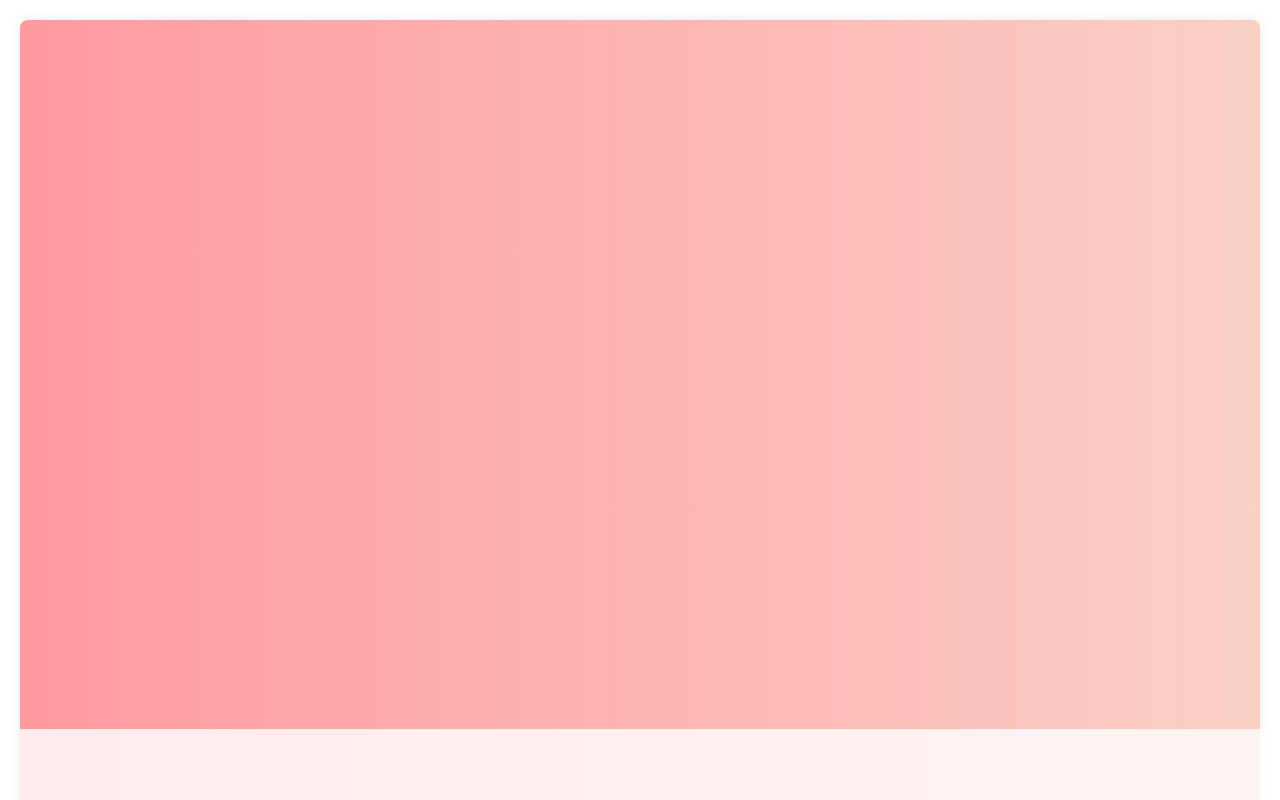
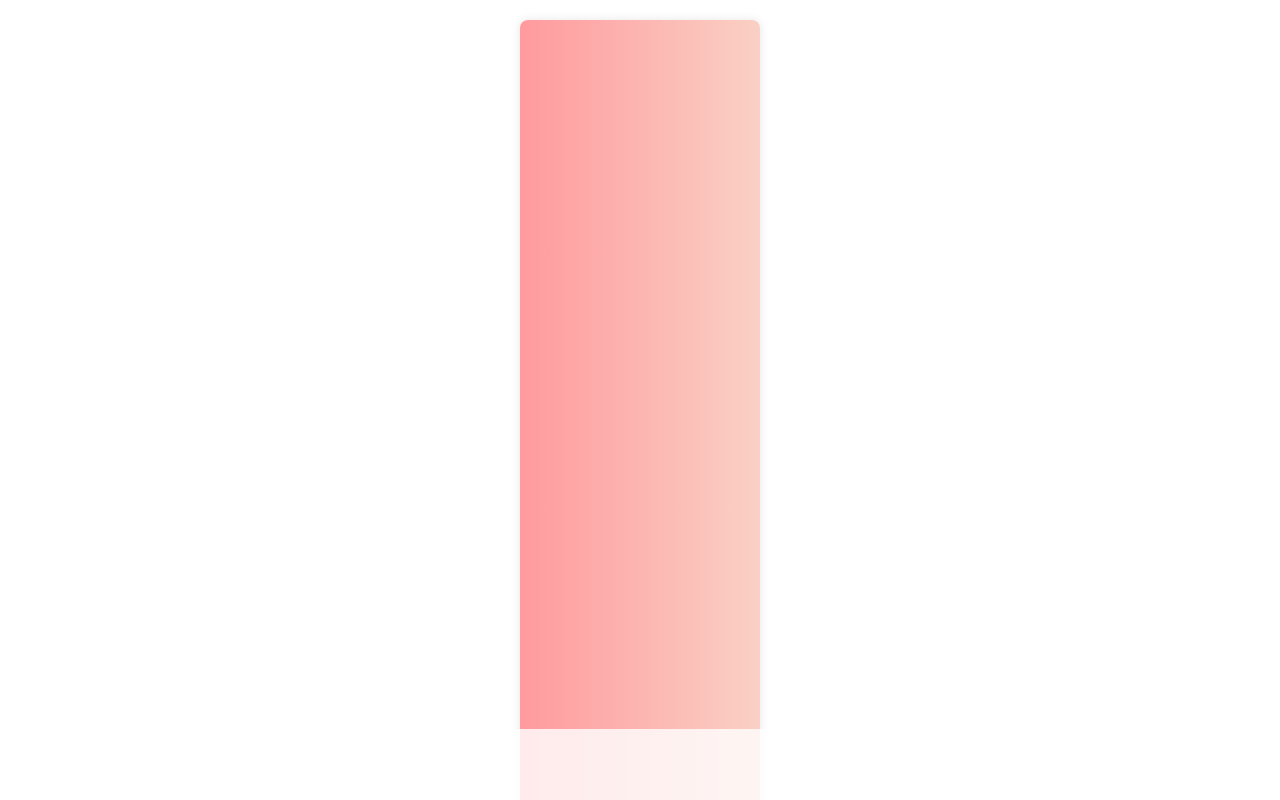
Before and after one commit to zedefexx/anniversary-wishes, a plain HTML site: page index.html in a window 1280 px wide. Shown: the top 800 px of the page. Drawn offline with Linux system fonts and the light colour scheme.

Commit message:
Update styles.css

```diff
--- a/styles.css
+++ b/styles.css
@@ -6,7 +6,7 @@ body {
 }
 
 .container {
-    max-width: 20000px;
+    max-width: 200px;
     margin: auto;
     background: linear-gradient(to right, #ff9a9e, #fad0c4);
     padding: 20px;
```
